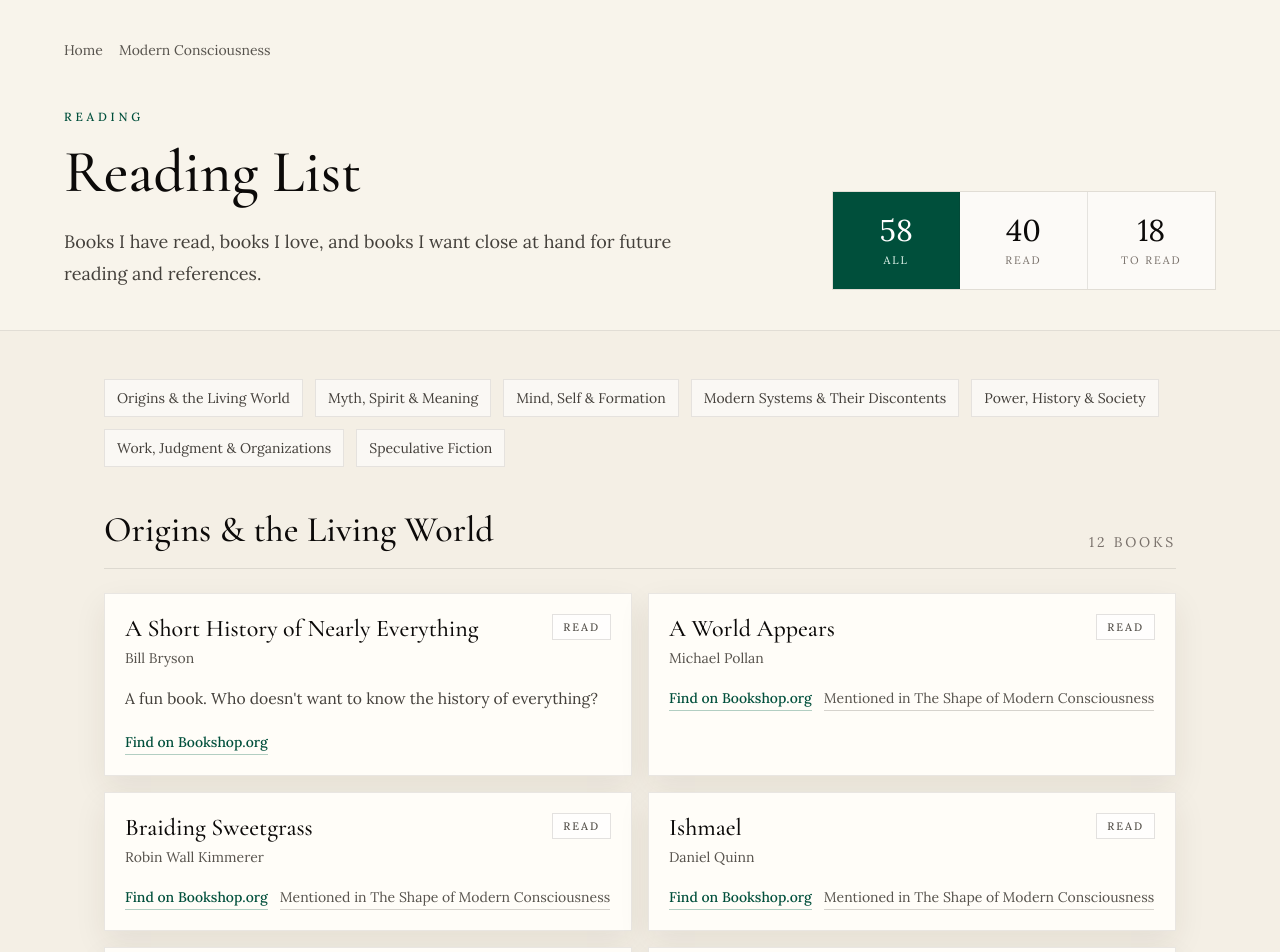
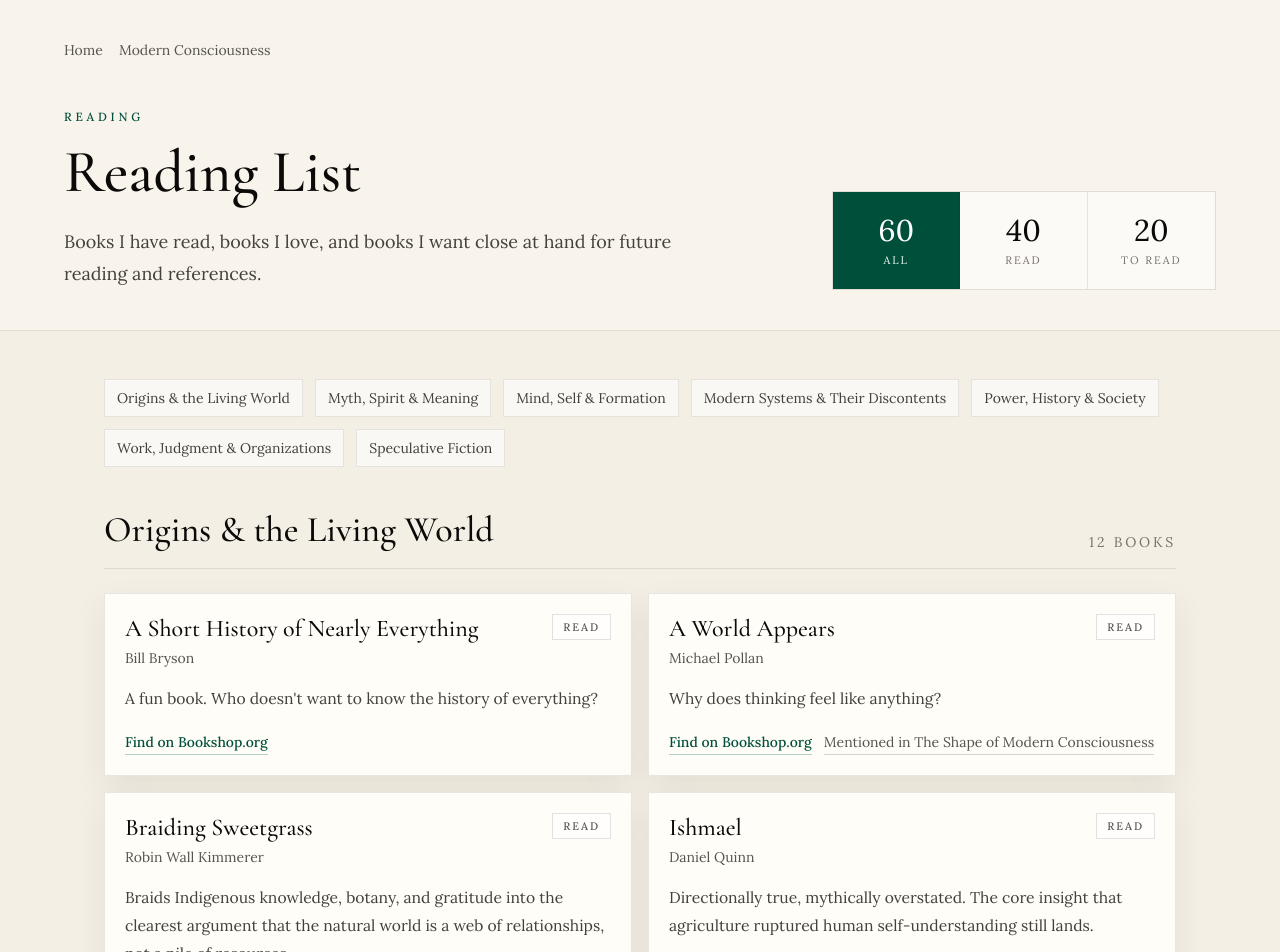
Before and after one commit to teich/teich-web, a Next.js app: page /reading in a window 1280 px wide. Shown: the top 952 px of the page. Built offline with nearby package versions, Linux system fonts and the light colour scheme.

Commit message:
Add notes and new reading list entries

```diff
--- a/content/reading-list.ts
+++ b/content/reading-list.ts
@@ -250,6 +250,7 @@ export const books: Book[] = [
     status: "read",
     shelf: "Origins & the Living World",
     mentionedIn: [modernConsciousness],
+    note: "Directionally true, mythically overstated. The core insight that agriculture ruptured human self-understanding still lands.",
   },
   {
     title: "Braiding Sweetgrass",
@@ -257,6 +258,7 @@ export const books: Book[] = [
     status: "read",
     shelf: "Origins & the Living World",
     mentionedIn: [modernConsciousness],
+    note: "Braids Indigenous knowledge, botany, and gratitude into the clearest argument that the natural world is a web of relationships, not a pile of resources.",
   },
   {
     title: "Escape from Freedom",
@@ -301,6 +303,15 @@ export const books: Book[] = [
     note: "The political form taken by individuated modern consciousness.",
   },
   {
+    title: "Hospicing Modernity",
+    author: "Vanessa Machado de Oliveira",
+    status: "to-read",
+    shelf: "Modern Systems & Their Discontents",
+    aliases: [
+      "Hospicing Modernity: Facing Humanity's Wrongs and the Implications for Social Activism",
+    ],
+  },
+  {
     title: "The Spell of the Sensuous",
     author: "David Abram",
     status: "to-read",
@@ -312,6 +323,7 @@ export const books: Book[] = [
     author: "Tyson Yunkaporta",
     status: "read",
     shelf: "Origins & the Living World",
+    note: "Aboriginal thought as a lens to dismantle modern systems thinking from the outside in — less a book than a reorientation of how knowledge itself is structured.",
   },
   {
     title: "The Master and His Emissary",
@@ -374,11 +386,21 @@ export const books: Book[] = [
     mentionedIn: [modernConsciousness],
   },
   {
+    title: "The Quest for Community",
+    author: "Robert Nisbet",
+    status: "to-read",
+    shelf: "Power, History & Society",
+    aliases: [
+      "The Quest for Community: A Study in the Ethics of Order and Freedom",
+    ],
+  },
+  {
     title: "A World Appears",
     author: "Michael Pollan",
     status: "read",
     shelf: "Origins & the Living World",
     mentionedIn: [modernConsciousness],
+    note: "Why does thinking feel like anything?",
   },
   {
     title: "Nature and Madness",
```
